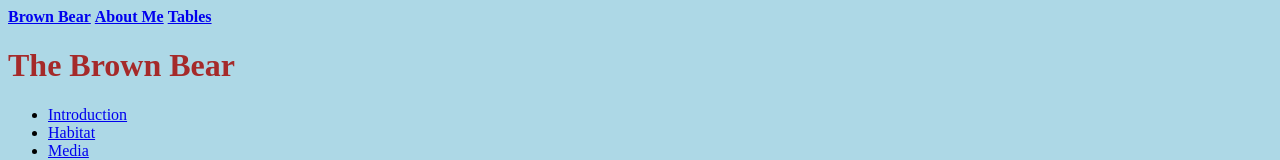
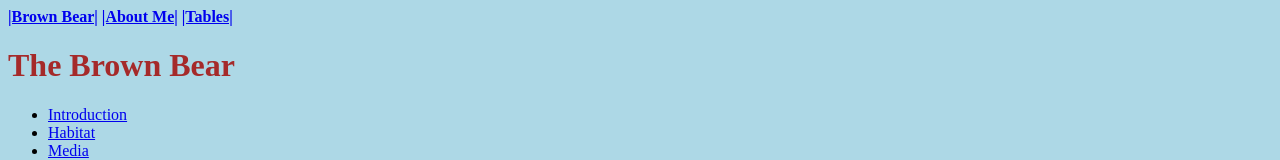
Before and after one commit to bckostov/cosmicbot, a plain HTML site: page index.html in a window 1280 px wide. Shown: the top 160 px of the page. Drawn offline with Linux system fonts and the light colour scheme.

Commit message:
Update index.html

```diff
--- a/index.html
+++ b/index.html
@@ -6,9 +6,9 @@
     <title>Brown Bears</title>
   </head>
   <body style="background-color:lightblue;">
-    <a href="./index.html"><strong>Brown Bear</strong></a>
-    <a href="./aboutme.html"><strong>About Me</strong></a>
-    <a href="./tables.html"><strong>Tables</strong></a>
+    <a href="./index.html"><strong>|Brown Bear|</strong></a>
+    <a href="./aboutme.html"><strong>|About Me|</strong></a>
+    <a href="./tables.html"><strong>|Tables|</strong></a>
     <h1><strong><span style="color:brown">The Brown Bear</span></strong></h1>
     <ul>
       <li><a href="#introduction">Introduction</a></li>
```
